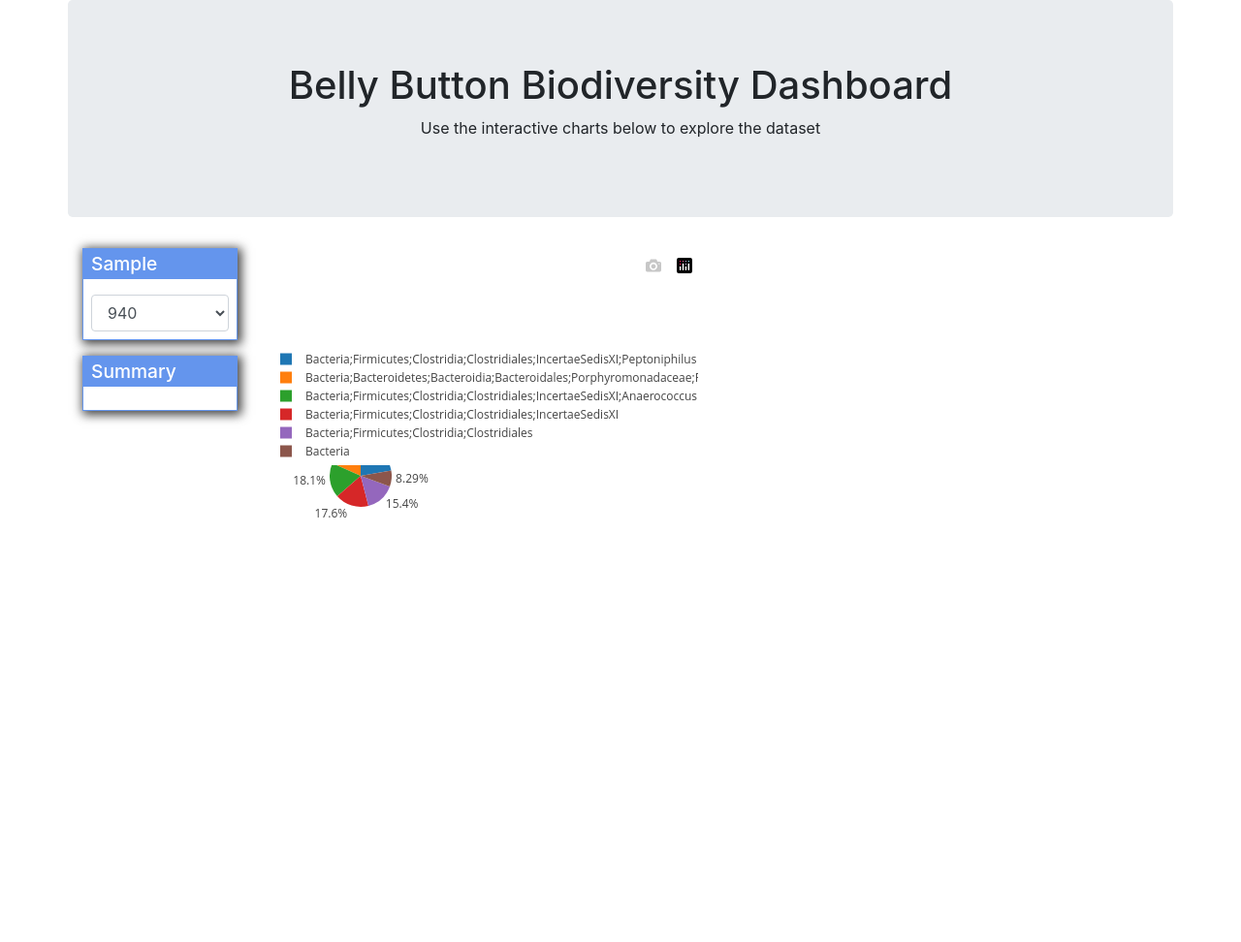
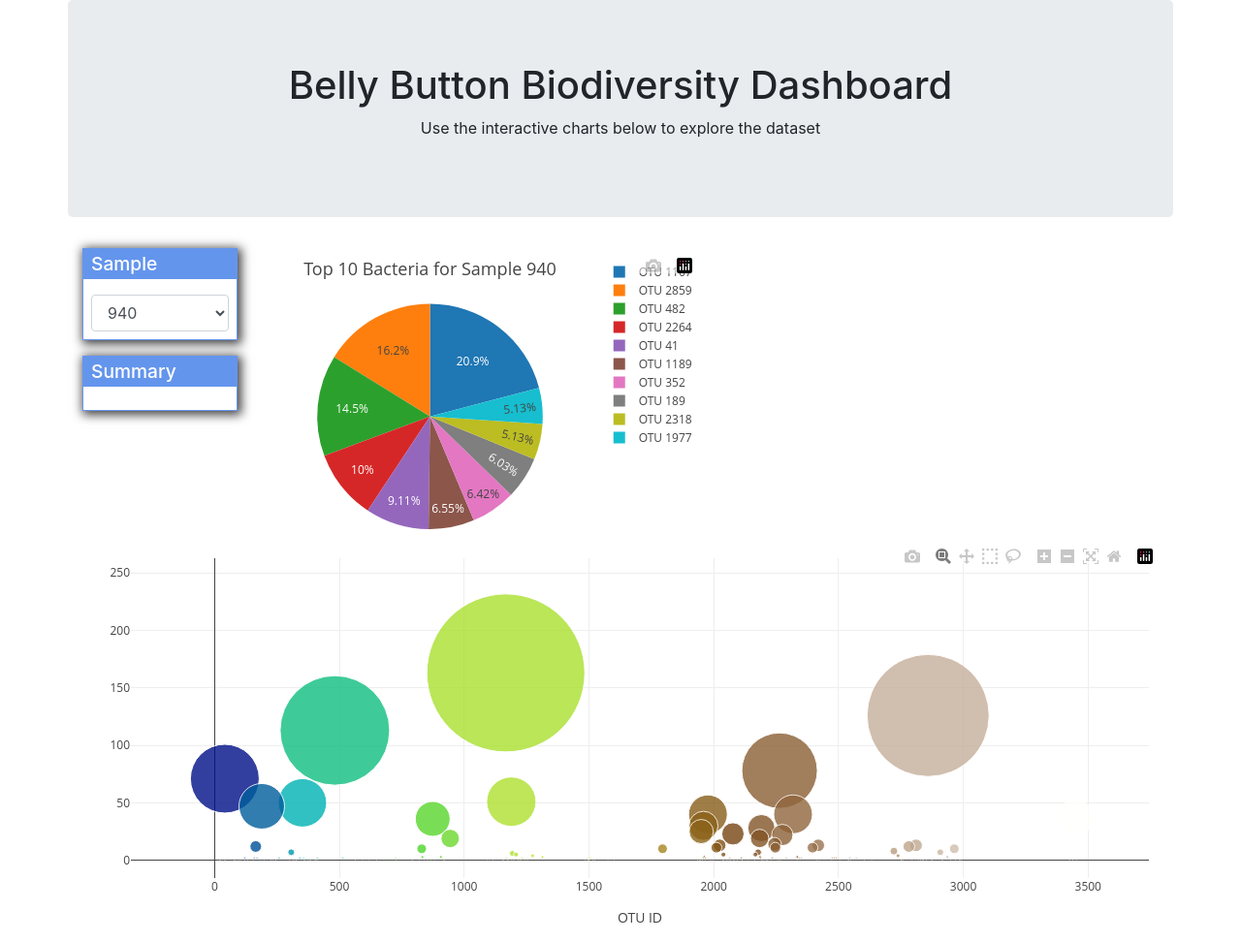
Before and after one commit to Demarsch/belly-button-biodiversity, a Flask app: page / in a window 1280 px wide. Shown: the whole page at 97% size. Before the commit the page ends 534 px from the top, so only its background shows below. Run offline with Flask 2, Linux system fonts and the light colour scheme; some libraries are stand-ins or nearby versions.

Commit message:
Finished pie chart. Finished bubble chart

```diff
--- a/static/css/styles.css
+++ b/static/css/styles.css
@@ -1,3 +1,7 @@
+body {
+    padding-bottom: 1rem;
+}
+
 .box {
     border: 1px solid cornflowerblue;
     -webkit-box-shadow: 2px 2px 10px 2px rgba(0,0,0,0.75);
--- a/static/js/app.js
+++ b/static/js/app.js
@@ -15,28 +15,89 @@ function buildMetadata(sample) {
     // buildGauge(data.WFREQ);
 }
 
+function buildHoverText(str, thresholdLength) {
+  let words = str.split(';');
+  let name = '';
+  let length = 0;
+  for (let word of words) {
+    if (name.length > 0){
+      name +=', ';
+      length += 2;
+    }
+    if (thresholdLength && length > thresholdLength) {
+      name += '<br>';
+      length = 0;
+    }
+    name += word;
+    length += word.length + 2;
+  }
+  return name;
+}
+
 function buildPieChart(data) {
-  let pieArea = d3.select('#pie');
-  let pieData = [{
+  let hovertext = data.labels.slice(0, 10).map(l => buildHoverText(l, 30));
+  let trace = {
     values: data.values.slice(0, 10),
-    labels: data.labels.slice(0, 10),
+    labels: data.ids.slice(0, 10).map(x => `OTU ${x}`),
     type: 'pie',
-    name: `Top 10 Bacteria for Sample ${data.id}`,
-    hoverInfo: 'label+percent',
-    hoverlabel: {
-      namelength: 10
+    title: `Top 10 Bacteria for Sample ${data.id}<br> `,
+    titlefont: {
+      size: 18
     },
-    showlegend: true
-  }];
-  // let pieLayout = {
-  //   height: 400,
-  //   width: 400
-  // }
-  Plotly.react(pieArea.node(), pieData);
+    text: hovertext,
+    hovertext: hovertext,
+    hoverinfo: 'text+value',
+    textinfo: 'percent'
+  };
+  let layout = {
+    height: 300,
+    margin: {
+      t: 10,
+      r: 10,
+      b: 10,
+      l: 0
+    }
+  };
+  Plotly.react('pie', [trace], layout, { responsive: true });
 }
 
 function buildScatterPlot(data) {
-
+  let hovertext = data.labels.map(l => buildHoverText(l));
+  let trace = {
+    x: data.ids,
+    y: data.values,
+    mode: 'markers',
+    type: 'scatter',
+    title: `Relative Size of All Bacteria Samples for Sample ${data.id}<br> `,
+    titlefont: {
+      size: 18
+    },
+    marker: {
+      size: data.values,
+      colorscale: 'Earth',
+      color: data.ids,
+      opacity: 0.8
+    },
+    text: hovertext,
+    hovertext: hovertext,
+    hoverinfo: 'text+value'
+  };
+  let layout = {
+    height: 400,
+    margin: {
+      t: 20,
+      r: 10,
+      b: 50,
+      l: 50
+    },
+    xaxis: {
+      title: 'OTU ID',
+      titlefont: {
+        size: 14
+      }
+    },
+  };
+  Plotly.react('scatter', [trace], layout, { responsive: true });
 }
 
 function buildCharts(sample) {
--- a/templates/index.html
+++ b/templates/index.html
@@ -36,10 +36,10 @@
         <div id="gauge"></div>
       </div>
     </div>
-  </div>
-  <div class="row">
-    <div class="col-md-12">
-      <div id="bubble"></div>
+    <div class="row">
+      <div class="col-md-12">
+        <div id="scatter"></div>
+      </div>
     </div>
   </div>
 
--- a/web_app.py
+++ b/web_app.py
@@ -35,7 +35,8 @@ def metadata(sample_id):
 def sample(sample_id):
     sample = samples.loc[samples[sample_id] > 0, ['otu_id', 'otu_label', sample_id]].sort_values(sample_id, ascending=False)
     data = {
-        'values': [id for id in sample['otu_id']],
+        'ids': [id for id in sample['otu_id']],
+        'values': [v for v in sample[sample_id]],
         'labels': [l for l in sample['otu_label']],
         'id': sample_id
     }
```
